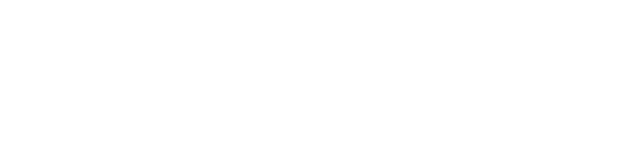
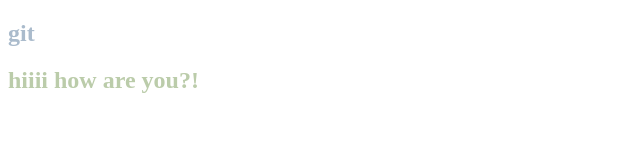
Before and after one commit to porschelo/git, a plain HTML site: page index.html in a window 1280 px wide. Shown: the whole page, without its empty margins (0-640 px from the left). Drawn offline with Linux system fonts and the light colour scheme.

Commit message:
修改css

```diff
--- a/index.html
+++ b/index.html
@@ -6,8 +6,18 @@
     <meta name="viewport" content="width=device-width, initial-scale=1.0">
     <title>Document</title>
     <link rel="stylesheet" href="./style.css">
+
 </head>
 <body>
-
+    <div class="wrapper">
+        <header>
+            <nav>
+                <div class="main">
+                    <h1>git </h1>
+                    <h2>hiiii how are you?!</h2>
+                </div>
+            </nav>
+        </header>
+    </div>
 </body>
 </html>
--- a/style.css
+++ b/style.css
@@ -1,3 +1,9 @@
 body{
     color: #000;
 }
+h1{
+    color: #abc;
+}
+h2{
+    color: #bca;
+}
```
